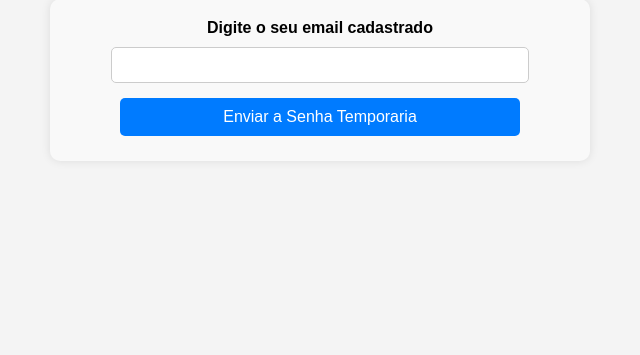
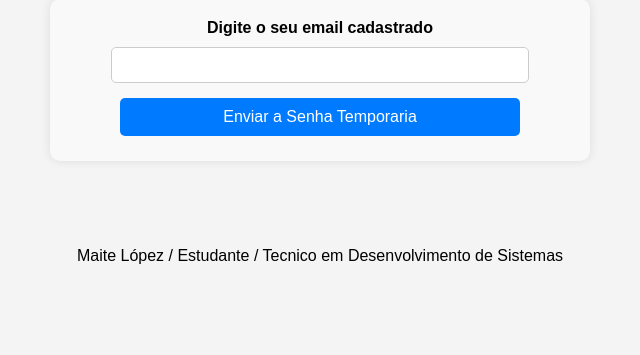
Before and after one commit to maitelopez08/Maite_Lopez_Prova_PHP, a PHP site: page /recuperar_senha.php in a window 1280 px wide. Shown: the part 99-454 px from the top of the page, without its empty margins (320-960 px from the left). Run offline with PHP 8.4, Linux system fonts and the light colour scheme.

Commit message:
Update recuperar_senha.php
Implementação de footer

```diff
--- a/recuperar_senha.php
+++ b/recuperar_senha.php
@@ -53,5 +53,9 @@ if($_SERVER["REQUEST_METHOD"]== "POST"){
 
         <button type="submit">Enviar a Senha Temporaria</button>
     </form>
+    <br><br>
+    <footer>
+        <center> Maite López / Estudante / Tecnico em Desenvolvimento de Sistemas</center>
+</footer>
 </body>
 </html>
```
